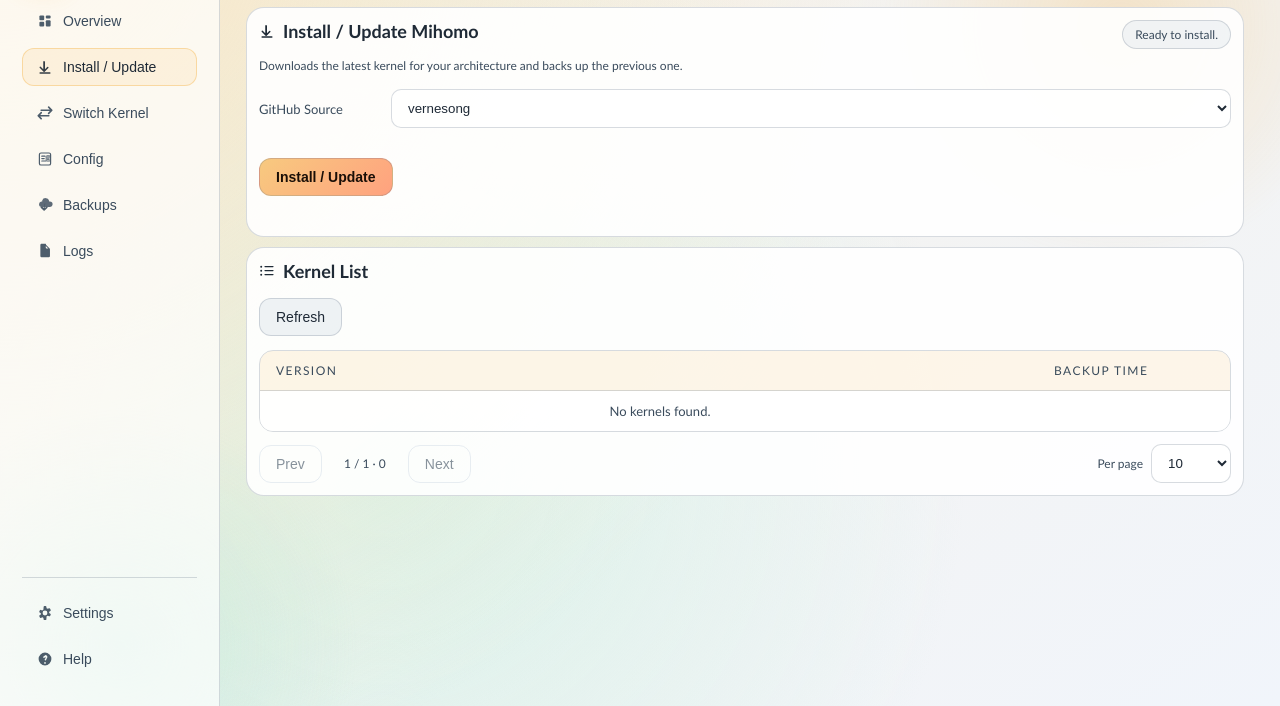
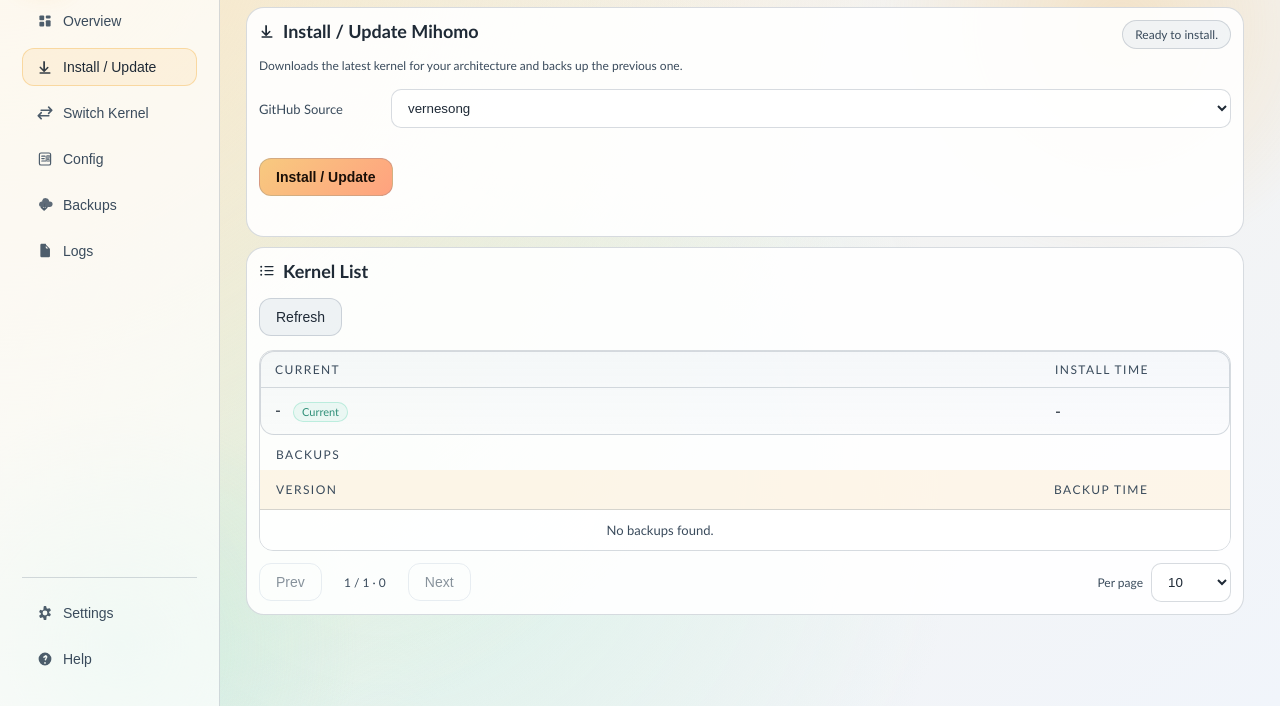
Before and after one commit to lukuochiang/ClashFox, an Electron app: page src/ui/html/help.html in a window 1280 px wide. Both pictures are taken after a click on the button "Install / Update". Shown: the part 94-800 px from the top of the page. Drawn offline with Linux system fonts and the light colour scheme; no server answers.

Commit message:
feat(kernel): 重构内核管理界面并改进备份文件处理
- 在内核管理界面中分离当前内核和备份内核的显示
- 为备份文件创建专用目录（CLASHFOX_BACKUP_DIR）进行集中管理
- 更新 shell 脚本以正确处理备份目录路径
- 改进内核列表显示逻辑，区分当前内核和备份内核
- 为多语言文件添加"安装时间"翻译字段
- 优化备份文件时间戳的格式化显示
- 更新版本号至 0.3.8 并重置构建编号

```diff
--- a/package.json
+++ b/package.json
@@ -1,7 +1,7 @@
 {
   "name": "ClashFox",
-  "version": "0.3.7",
-  "buildNumber": 35,
+  "version": "0.3.8",
+  "buildNumber": 1,
   "description": "ClashFox GUI for Mihomo",
   "author": "Kuochiang Lu <lukuochiang@gmail.com> (https://github.com/lukuochiang/ClashFox)",
   "main": "src/main.js",
--- a/src/ui/css/styles.css
+++ b/src/ui/css/styles.css
@@ -2225,6 +2225,53 @@
   grid-template-columns: 1fr 160px;
 }
 
+.kernel-current-card {
+  border: 1px solid var(--border);
+  border-radius: 14px;
+  background: linear-gradient(180deg, rgba(144, 170, 198, 0.08), rgba(144, 170, 198, 0.03));
+  margin-bottom: 12px;
+  overflow: hidden;
+}
+
+.kernel-current-meta {
+  display: grid;
+  grid-template-columns: 1fr 160px;
+  gap: 10px;
+  padding: 10px 14px;
+  border-bottom: 1px solid var(--border);
+}
+
+.kernel-current-title,
+.kernel-current-time-label {
+  font-size: 12px;
+  color: var(--muted);
+  text-transform: uppercase;
+  letter-spacing: 0.12em;
+}
+
+.kernel-current-main {
+  display: grid;
+  grid-template-columns: 1fr 160px;
+  gap: 10px;
+  align-items: center;
+  padding: 12px 14px;
+}
+
+.kernel-backups-title {
+  font-size: 12px;
+  color: var(--muted);
+  text-transform: uppercase;
+  letter-spacing: 0.12em;
+  margin: 6px 16px 8px;
+}
+
+@media (max-width: 720px) {
+  .kernel-current-meta,
+  .kernel-current-main {
+    grid-template-columns: 1fr;
+  }
+}
+
 .tag-group {
   display: inline-flex;
   gap: 6px;
--- a/src/ui/js/app.js
+++ b/src/ui/js/app.js
@@ -249,6 +249,7 @@
   dashboardLoaded: false,
   autoPanelInstalled: false,
   panelInstallRequested: false,
+  coreVersionRaw: '',
   overviewTimer: null,
   overviewTickTimer: null,
   overviewLoading: false,
@@ -1144,6 +1145,7 @@
 function updateStatusUI(data) {
   const running = data.running;
   state.coreRunning = running;
+  state.coreVersionRaw = data.version || '';
   state.configDefault = data.configDefault || '';
   const configValue = getCurrentConfigPath() || data.configDefault || '-';
   const hasKernel = Boolean(data.kernelExists);
@@ -2056,29 +2058,80 @@
     return;
   }
   const items = state.kernels || [];
+  const backupItems = [];
+  let currentItem = null;
+  const backupRe = /^mihomo\.backup\.(mihomo-darwin-(amd64|arm64)-.+)\.([0-9]{8}_[0-9]{6})$/;
+
+  items.forEach((item) => {
+    const name = item && item.name ? item.name : '';
+    const isBackup = backupRe.test(name);
+    if (isBackup) {
+      backupItems.push(item);
+      return;
+    }
+    const isCurrentCandidate = name === 'mihomo' || name.startsWith('mihomo-darwin-');
+    if (!isCurrentCandidate) {
+      return;
+    }
+    // Prefer the active kernel symlink/binary name for "Current" display.
+    if (!currentItem || (currentItem.name !== 'mihomo' && name === 'mihomo')) {
+      currentItem = item;
+    }
+  });
+
   const pageSizeRaw = state.kernelPageSizeLocal || (kernelPageSize && kernelPageSize.value) || state.settings.kernelPageSize || '10';
   const size = Number.parseInt(pageSizeRaw, 10) || 10;
-  const pageData = paginate(items, state.kernelsPage, size);
+  const pageData = paginate(backupItems, state.kernelsPage, size);
   state.kernelsPage = pageData.page;
-  kernelPageInfo.textContent = `${pageData.page} / ${pageData.totalPages} · ${items.length}`;
+  kernelPageInfo.textContent = `${pageData.page} / ${pageData.totalPages} · ${backupItems.length}`;
   kernelPrev.disabled = pageData.page <= 1;
   kernelNext.disabled = pageData.page >= pageData.totalPages;
 
-  let html = '<div class="table-row header kernel">';
+  const currentName = currentItem && currentItem.name ? currentItem.name : '-';
+  let currentDisplayName = currentName === '-' ? '-' : currentName;
+  if (currentName === 'mihomo' && state.coreVersionRaw) {
+    const versionShort = formatKernelDisplay(state.coreVersionRaw);
+    if (versionShort && versionShort !== '-') {
+      currentDisplayName = `mihomo (${versionShort})`;
+    }
+  }
+  const currentTimestamp = currentItem && currentItem.modified ? currentItem.modified : '-';
+  const formatBackupTimestamp = (raw, fallback = '-') => {
+    if (!raw || typeof raw !== 'string') {
+      return fallback;
+    }
+    const match = raw.match(/^(\d{4})(\d{2})(\d{2})_(\d{2})(\d{2})(\d{2})$/);
+    if (!match) {
+      return fallback;
+    }
+    return `${match[1]}-${match[2]}-${match[3]} ${match[4]}:${match[5]}:${match[6]}`;
+  };
+
+  let html = '<div class="kernel-current-card">';
+  html += '<div class="kernel-current-meta">';
+  html += `<div class="kernel-current-title">${t('labels.current')} ${t('status.kernel')}</div>`;
+  html += `<div class="kernel-current-time-label">${ti('table.installTime', t('table.time'))}</div>`;
+  html += '</div>';
+  html += '<div class="kernel-current-main">';
+  html += `<div class="version-cell"><span class="kernel-name">${currentDisplayName}</span> <span class="tag-group"><span class="tag current">${t('labels.current')}</span></span></div>`;
+  html += `<div class="time-cell">${currentTimestamp}</div>`;
+  html += '</div>';
+  html += '</div>';
+
+  html += `<div class="kernel-backups-title">${t('nav.backups')}</div>`;
+  html += '<div class="table-row header kernel">';
   html += `<div class="version-head">${t('table.version')}</div>`;
   html += `<div class="time-head">${t('table.time')}</div></div>`;
 
   pageData.items.forEach((item) => {
     const name = item && item.name ? item.name : '-';
-    const backupMatch = /^mihomo\\.backup\\.(mihomo-darwin-(amd64|arm64)-.+)\\.([0-9]{8}_[0-9]{6})$/.exec(name);
+    const backupMatch = backupRe.exec(name);
     const isBackup = Boolean(backupMatch);
-    const isCurrent = !isBackup && (name === 'mihomo' || name.startsWith('mihomo-darwin-'));
     const displayName = backupMatch ? backupMatch[1] : name;
-    const timestamp = backupMatch ? backupMatch[4] : (item.modified || '-');
+    const timestamp = backupMatch
+      ? formatBackupTimestamp(backupMatch[3], item.modified || '-')
+      : (item.modified || '-');
     const tags = [];
-    if (isCurrent) {
-      tags.push(`<span class="tag current">${t('labels.current')}</span>`);
-    }
     if (isBackup) {
       tags.push(`<span class="tag backup">${t('labels.backup')}</span>`);
     }
@@ -2087,8 +2140,8 @@
     html += `<div class="time-cell">${timestamp}</div></div>`;
   });
 
-  if (items.length === 0) {
-    html += `<div class="table-row kernel empty"><div class="empty-cell">${t('labels.kernelsEmpty')}</div></div>`;
+  if (backupItems.length === 0) {
+    html += `<div class="table-row kernel empty"><div class="empty-cell">${t('labels.noBackups')}</div></div>`;
   }
 
   kernelTable.innerHTML = html;
--- a/static/locales/i18n.js
+++ b/static/locales/i18n.js
@@ -140,6 +140,7 @@
       "index": "#",
       "version": "Version",
       "time": "Backup Time",
+      "installTime": "Install Time",
       "name": "Name",
       "path": "Path",
       "modified": "Modified",
@@ -439,6 +440,7 @@
       "index": "序号",
       "version": "版本",
       "time": "备份时间",
+      "installTime": "安装时间",
       "name": "文件名",
       "path": "路径",
       "modified": "修改时间",
@@ -738,6 +740,7 @@
       "index": "番号",
       "version": "バージョン",
       "time": "バックアップ時間",
+      "installTime": "インストール時間",
       "name": "ファイル名",
       "path": "パス",
       "modified": "更新日時",
@@ -1037,6 +1040,7 @@
       "index": "#",
       "version": "버전",
       "time": "백업 시간",
+      "installTime": "설치 시간",
       "name": "파일명",
       "path": "경로",
       "modified": "수정 시간",
@@ -1336,6 +1340,7 @@
       "index": "#",
       "version": "Version",
       "time": "Heure de sauvegarde",
+      "installTime": "Heure d'installation",
       "name": "Nom",
       "path": "Chemin",
       "modified": "Modifié",
@@ -1635,6 +1640,7 @@
       "index": "#",
       "version": "Version",
       "time": "Backup-Zeit",
+      "installTime": "Installationszeit",
       "name": "Name",
       "path": "Pfad",
       "modified": "Geändert",
@@ -1934,6 +1940,7 @@
       "index": "#",
       "version": "Версия",
       "time": "Время резервной копии",
+      "installTime": "Время установки",
       "name": "Имя",
       "path": "Путь",
       "modified": "Изменено",
```
Also changed, not shown: 4 other files.
